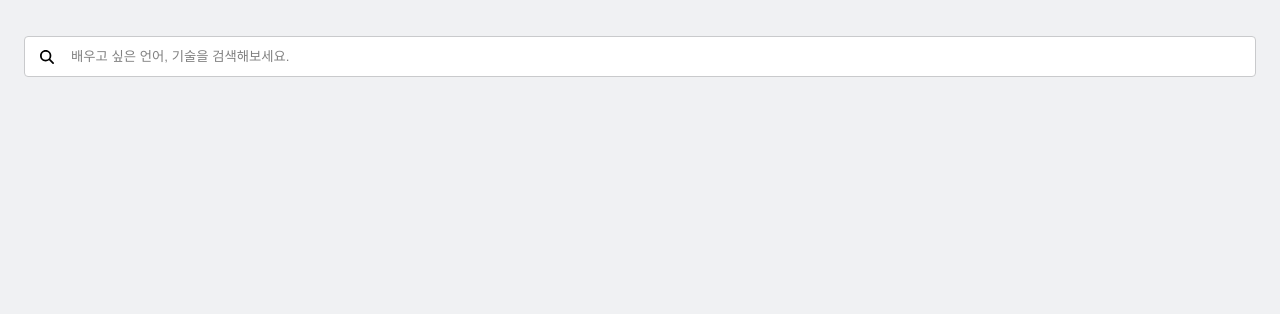
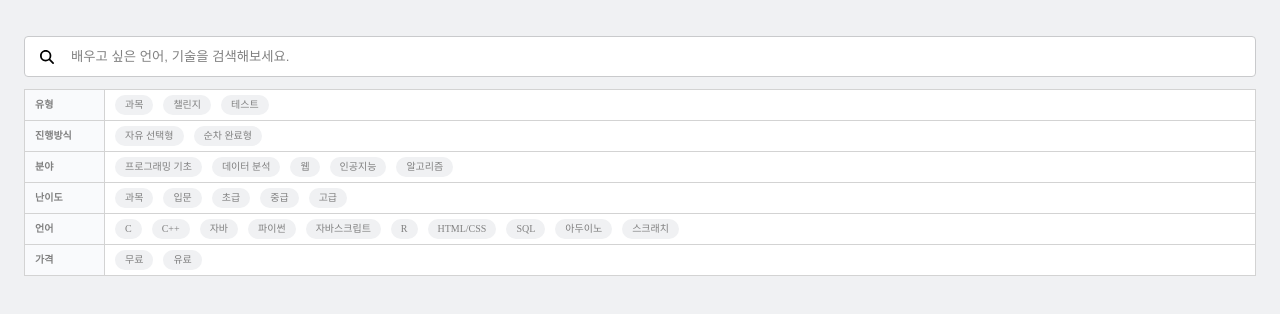
Before and after one commit to dana-y/elice_mini_project, a React (Create React App) app: page / in a window 1280 px wide. Shown: the top 314 px of the page. Built offline with nearby package versions, Linux system fonts and the light colour scheme.

Commit message:
css: Categories css 완성

```diff
--- a/src/GlobalStyles.js
+++ b/src/GlobalStyles.js
@@ -14,7 +14,6 @@ const GlobalStyles = createGlobalStyle`
     color: inherit;
   }
   button {
-    width: 100%;
     background: none;
     border: none;
     padding: 0;
--- a/src/components/categories/Categories.jsx
+++ b/src/components/categories/Categories.jsx
@@ -0,0 +1,75 @@
+import {
+  Category,
+  ContentButton,
+  Contents,
+  FlexContainer,
+  Subject,
+} from './style';
+
+const Categories = () => {
+  return (
+    <>
+      <FlexContainer>
+        <Category>
+          <Subject>유형</Subject>
+          <Contents>
+            <ContentButton>과목</ContentButton>
+            <ContentButton>챌린지</ContentButton>
+            <ContentButton>테스트</ContentButton>
+          </Contents>
+        </Category>
+        <Category>
+          <Subject>진행방식</Subject>
+          <Contents>
+            <ContentButton>자유 선택형</ContentButton>
+            <ContentButton>순차 완료형</ContentButton>
+          </Contents>
+        </Category>
+        <Category>
+          <Subject>분야</Subject>
+          <Contents>
+            <ContentButton>프로그래밍 기초</ContentButton>
+            <ContentButton>데이터 분석</ContentButton>
+            <ContentButton>웹</ContentButton>
+            <ContentButton>인공지능</ContentButton>
+            <ContentButton>알고리즘</ContentButton>
+          </Contents>
+        </Category>
+        <Category>
+          <Subject>난이도</Subject>
+          <Contents>
+            <ContentButton>과목</ContentButton>
+            <ContentButton>입문</ContentButton>
+            <ContentButton>초급</ContentButton>
+            <ContentButton>중급</ContentButton>
+            <ContentButton>고급</ContentButton>
+          </Contents>
+        </Category>
+        <Category>
+          <Subject>언어</Subject>
+          <Contents>
+            <ContentButton>C</ContentButton>
+            <ContentButton>C++</ContentButton>
+            <ContentButton>자바</ContentButton>
+            <ContentButton>파이썬</ContentButton>
+            <ContentButton>자바스크립트</ContentButton>
+            <ContentButton>R</ContentButton>
+            <ContentButton>HTML/CSS</ContentButton>
+            <ContentButton>SQL</ContentButton>
+            <ContentButton>아두이노</ContentButton>
+            <ContentButton>스크래치</ContentButton>
+          </Contents>
+        </Category>
+        <Category>
+          <Subject>가격</Subject>
+          <Contents>
+            <ContentButton>무료</ContentButton>
+            <ContentButton>유료</ContentButton>
+          </Contents>
+        </Category>
+      </FlexContainer>
+    </>
+  );
+};
+
+export default Categories;
--- a/src/components/categories/style.js
+++ b/src/components/categories/style.js
@@ -0,0 +1,45 @@
+const { default: styled } = require('styled-components');
+
+export const FlexContainer = styled.div`
+  display: flex;
+  background-color: white;
+  flex-direction: column;
+  border: 1px solid lightgray;
+  margin-bottom: 24px;
+`;
+export const Category = styled.div`
+  display: flex;
+  align-items: center;
+  &:nth-child(n + 2) {
+    border-top: 1px solid lightgray;
+  }
+`;
+
+export const Subject = styled.span`
+  background-color: #f9fafc;
+  padding: 10px;
+  width: 80px;
+  color: gray;
+  font-weight: 600;
+  height: 100%;
+  border-right: 1px solid lightgray;
+  flex-shrink: 0;
+`;
+
+export const Contents = styled.div`
+  display: inline-block;
+  background-color: white;
+  padding: 0 5px;
+`;
+export const ContentButton = styled.button`
+  display: inline-block;
+  text-align: center;
+  background-color: #f0f1f3;
+  border-radius: 10px;
+  padding: 5px 10px;
+  margin: 5px;
+  color: gray;
+  &:hover {
+    color: black;
+  }
+`;
--- a/src/pages/searchPage/SearchPage.jsx
+++ b/src/pages/searchPage/SearchPage.jsx
@@ -1,3 +1,4 @@
+import Categories from '../../components/categories/Categories';
 import SearchArea from '../../components/searchArea/SearchArea';
 import { Layout } from './style';
 
@@ -5,6 +6,7 @@ const SearchPage = () => {
   return (
     <Layout>
       <SearchArea />
+      <Categories />
     </Layout>
   );
 };
```
